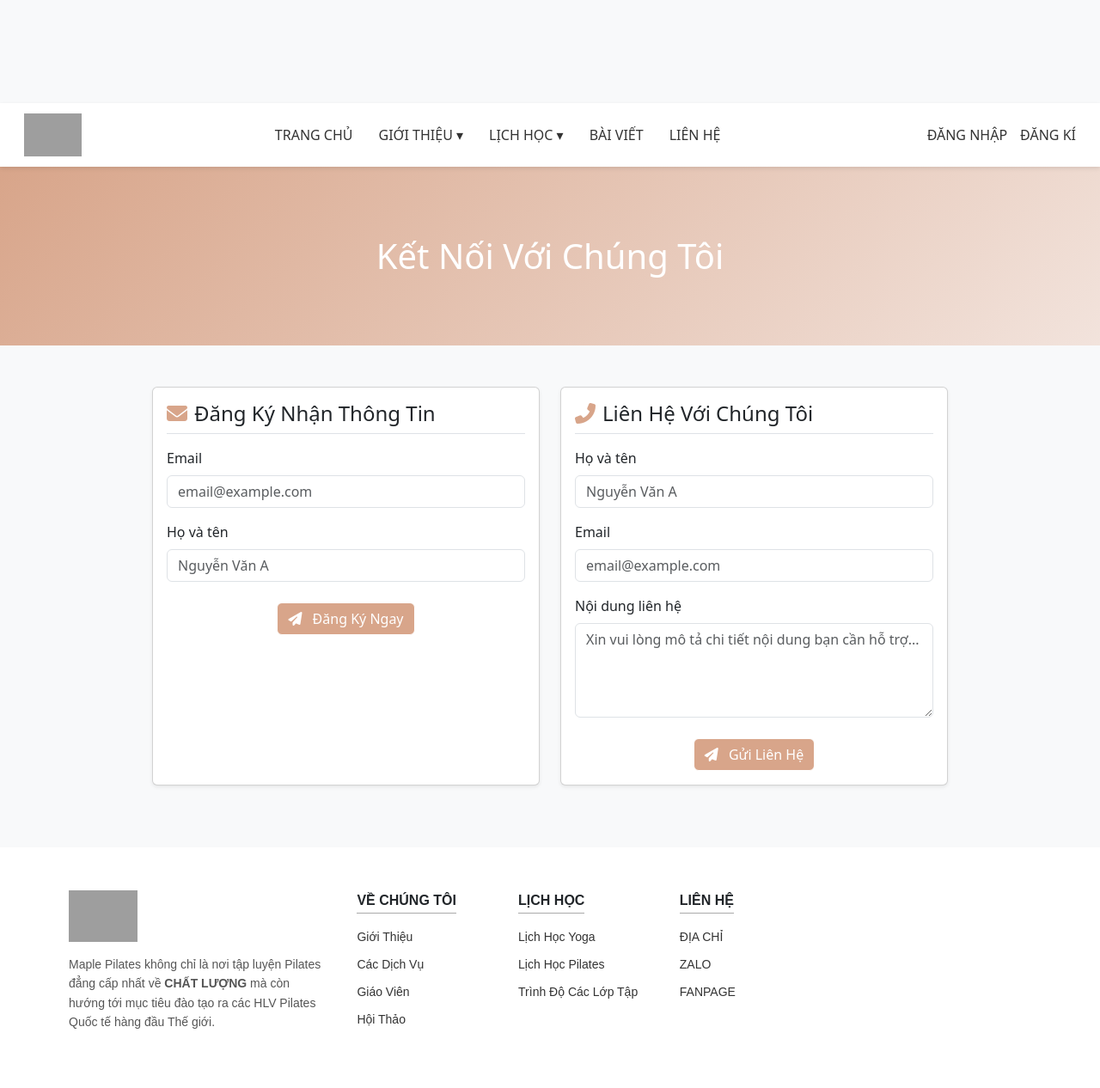
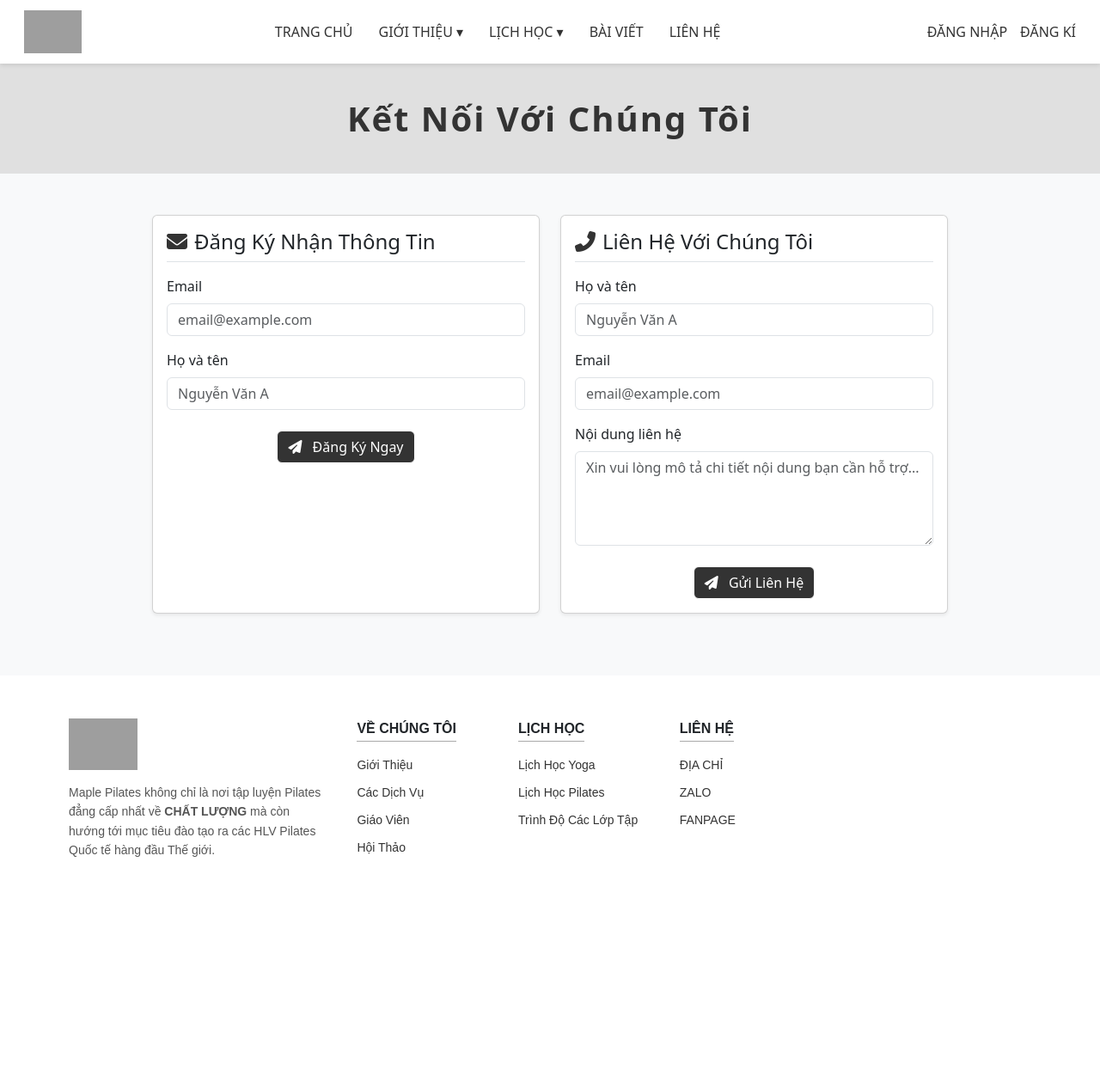
Before and after one commit to HoaiNam1112/PilatesMaple, a PHP site: page /lienhe.php in a window 1280 px wide. Shown: the whole page at 86% size. After the commit the page ends 997 px from the top, so only its background shows below. Run offline with PHP 8.4, Linux system fonts and the light colour scheme; grey boxes are pictures that could not be loaded.

Commit message:
headercuaha

```diff
--- a/page/header.php
+++ b/page/header.php
@@ -8,7 +8,7 @@
       body {
         margin: 0;
         font-family: Arial, sans-serif;
-        padding-top: 120px;
+
       }
 
       header {
--- a/page/lienhe.php
+++ b/page/lienhe.php
@@ -10,11 +10,15 @@
 </head>
 <style>
     .banner {
-        background: linear-gradient(135deg, #d8a58a, #f2e3dc);
-        color: #fff;
-        text-align: center;
-        padding: 80px 20px;
-      }
+  background-color: #e0e0e0; /* màu xám nhạt */
+  text-align: center;
+  font-size: 2.5em;
+  font-weight: bold;
+  padding: 40px 0;
+  color: #333;
+  letter-spacing: 2px;
+}
+
       .banner h1 {
         margin: 0;
         font-size: 42px;
@@ -23,12 +27,12 @@
         font-weight: bold;
       }
       .btn-primary {
-    background-color:#d8a58a;
+    background-color: #333;
     border-color:  #fff;
 }
 
 .btn-primary:hover {
-    background-color:#d8a58a;
+    background-color: #333;
     border-color:  #fff;
 }
 
@@ -44,7 +48,7 @@
                 <div class="card shadow-sm h-100">
                     <div class="card-body">
                         <h2 class="card-title h4 border-bottom pb-2">
-                            <i class="fas fa-envelope me-2 "style="color:#d8a58a;"></i>Đăng Ký Nhận Thông Tin
+                            <i class="fas fa-envelope me-2 "style="  color: #333;"></i>Đăng Ký Nhận Thông Tin
                         </h2>
                         <form id="registrationForm" class="mt-3">
                             <div class="mb-3">
@@ -78,7 +82,7 @@
                 <div class="card shadow-sm h-100">
                     <div class="card-body">
                         <h2 class="card-title h4 border-bottom pb-2">
-                            <i class="fas fa-phone-alt me-2" style="color: #d8a58a;"></i>Liên Hệ Với Chúng Tôi
+                            <i class="fas fa-phone-alt me-2" style="  color: #333;"></i>Liên Hệ Với Chúng Tôi
                         </h2>
                         <form id="contactForm" class="mt-3">
                             <div class="mb-3">
```
Also changed, not shown: 1 other file.
